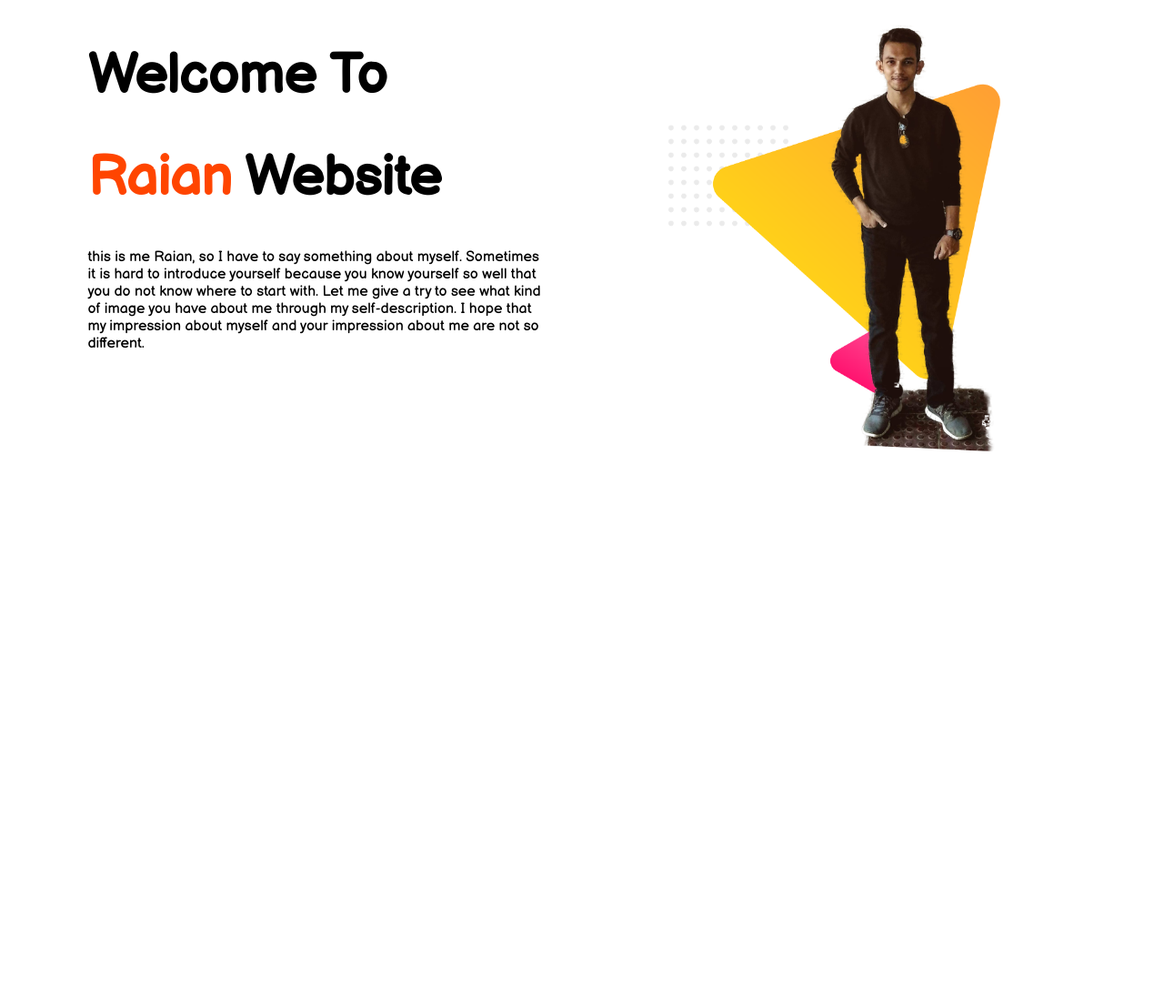
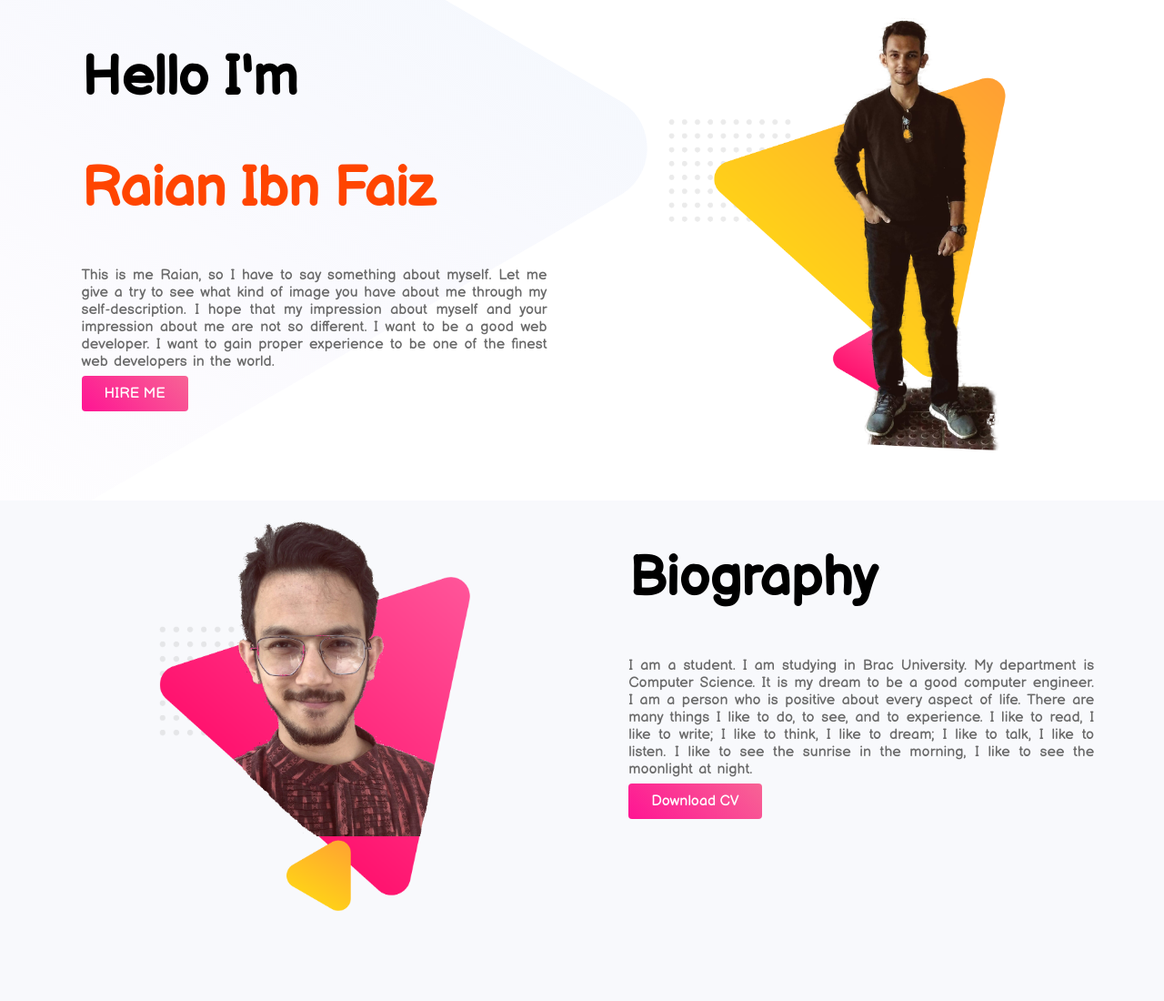
Before and after one commit to raianibnfaiz/personal-website, a plain HTML site: page index.html in a window 1280 px wide. Shown: the whole page at 91% size. Before the commit the page ends 800 px from the top, so only its background shows below. Drawn offline with Linux system fonts and the light colour scheme; a web font is replaced by a local one.

Commit message:
fourth commit

```diff
--- a/index.html
+++ b/index.html
@@ -7,12 +7,30 @@
     <link href="https://fonts.googleapis.com/css2?family=Balsamiq+Sans&family=Josefin+Sans&family=Markazi+Text:wght@500&family=Noto+Sans+JP:wght@300&display=swap" rel="stylesheet">
 </head>
 <body>
-    <div class="half-width">
-        <h1>Welcome To</h1>
-        <h1><span class="name">Raian</span> Website</h1>
-        <p>this is me Raian, so I have to say something about myself. Sometimes it is hard to introduce yourself because you know yourself so well that you do not know where to start with. Let me give a try to see what kind of image you have about me through my self-description. I hope that my impression about myself and your impression about me are not so different.</p>
-    </div>
-    <div class="half-width">
-        <img src="images/image 16.png">
-</body>
+    <section class="top-banner">
+        <div class="half-width">
+            <h1>Hello I'm</h1>
+            <h1><span class="name">Raian Ibn Faiz</span></h1>
+            <p>This is me Raian, so I have to say something about myself. Let me give a try to see what kind of image you have about me through my self-description. I hope that my impression about myself and your impression about me are not so different. I want to be a good web developer. I want to gain proper experience to be one of the finest web developers in the world.</p>
+            <a class="link-button" target="_blank" href="https://www.linkedin.com/in/raian-ibn-faiz-5a1297117/">HIRE ME</a>
+        </div>
+        <div class="half-width">
+            <img src="images/image 16.png">
+
+    </section>
+    <section class="biography">
+        <div class="half-width">
+            <img src="images/image 1.png" alt="">
+        </div>
+        <div class="half-width">
+
+            <h1>Biography</h1>
+            <p>
+                I am a student. I am studying in Brac University. My department is Computer Science. It is my dream to be a good computer engineer. I am a person who is positive about every aspect of life. There are many things I like to do, to see, and to experience. I like to read, I like to write; I like to think, I like to dream; I like to talk, I like to listen. I like to see the sunrise in the morning, I like to see the moonlight at night.
+            </p>
+            <a class="link-button" target="_blank" href="https://www.linkedin.com/in/raian-ibn-faiz-5a1297117/">Download CV</a>
+        </div>
+
+    </section>
+    </body>
 </html>
--- a/style.css
+++ b/style.css
@@ -1,8 +1,14 @@
 body{
     font-family: 'Balsamiq Sans', cursive;
+    margin: 0px;
 }
 h1{
     font-size: 60px;
+}
+p{
+    text-align: justify;
+    word-spacing: 2px;
+    color: dimgray;
 }
 .name{
     color: orangered;
@@ -17,3 +23,25 @@ h1{
     margin-top: 3%;
     width: 100%;
 }
+.top-banner{
+    background-image: url(images/header-bg.png);
+    background-repeat: no-repeat;
+}
+section{
+    height: 350px;
+    padding-bottom: 200px;;
+
+}
+.link-button{
+    text-decoration: none;
+    background-image: linear-gradient(45deg, deeppink, rgb(247, 100, 149));
+    color: white;
+    border-radius: 4px;
+    font-weight: 70;
+    padding: 10px 25px;
+}
+.biography{
+    background-image: url(images/biography-bg.png);
+    background-repeat: no-repeat;
+    position: relative;;
+}
```
Also changed, not shown: images/biography-bg.png (added), images/header-bg.png (added), images/image 1.png (added), images/image 2.png (added).
